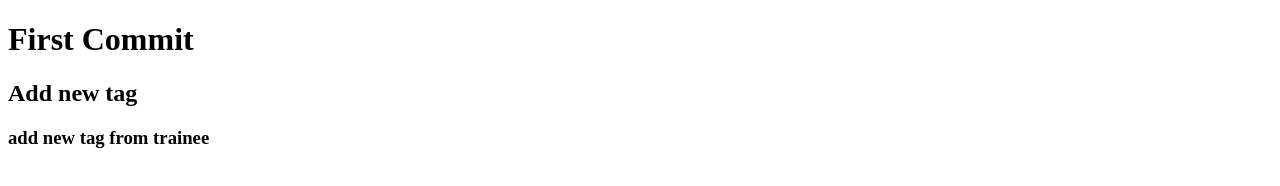
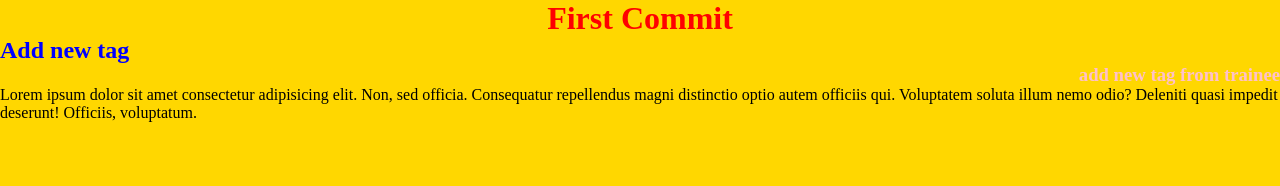
Before and after one commit to Dantalion36/advance_01, a plain HTML site: page index.html in a window 1280 px wide. Drawn offline with Linux system fonts and the light colour scheme.

Commit message:
my commit from visual

```diff
--- a/index.html
+++ b/index.html
@@ -10,5 +10,6 @@
     <h1>First Commit</h1>
     <h2>Add new tag</h2>
     <h3>add new tag from trainee</h3>
+    <p>Lorem ipsum dolor sit amet consectetur adipisicing elit. Non, sed officia. Consequatur repellendus magni distinctio optio autem officiis qui. Voluptatem soluta illum nemo odio? Deleniti quasi impedit deserunt! Officiis, voluptatum.</p>
 </body>
 </html>
--- a/main.scss
+++ b/main.scss
@@ -1,4 +1,23 @@
 * {
     box-sizing: border-box;
+    margin: 0;
+}
 
+h1 {
+    color: red;
+    text-align: center;
 }
+
+h2 {
+    color: blue;
+    text-align: left;
+}
+
+h3 {
+    color: pink;
+    text-align: right;
+}
+
+body {
+    background-color: gold;
+}
```
Also changed, not shown: comp/main.css.
